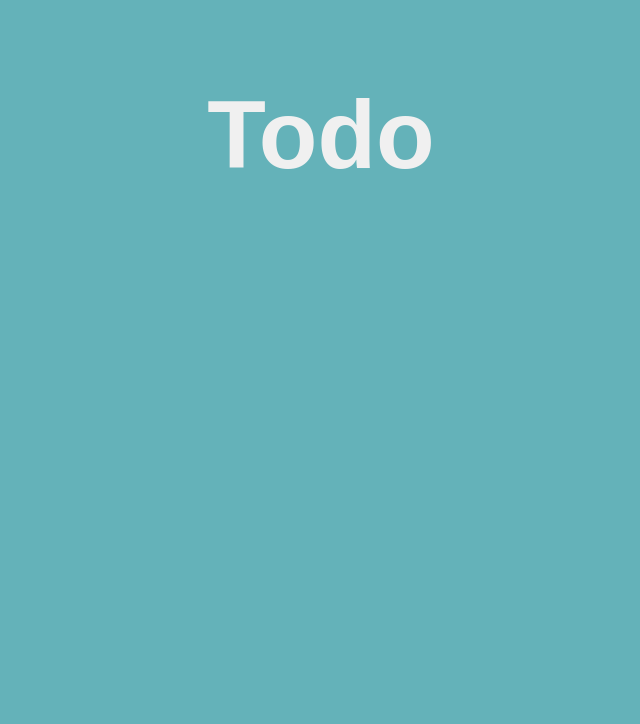
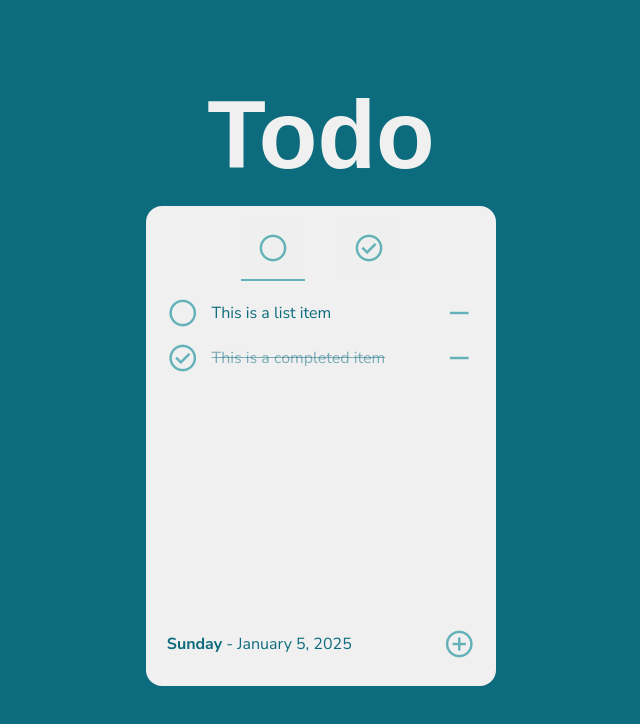
Before and after one commit to dipiesi/todo-app, a React (Vite) app: page / in a window 1280 px wide. Shown: the top 724 px of the page, without its empty margins (319-959 px from the left). Built offline with nearby package versions, Linux system fonts and the light colour scheme; a web font is replaced by a local one.

Commit message:
Create List Card.

```diff
--- a/index.html
+++ b/index.html
@@ -3,6 +3,10 @@
   <head>
     <meta charset="UTF-8" />
     <meta name="viewport" content="width=device-width, initial-scale=1.0" />
+    <link
+      rel="stylesheet"
+      href="https://fonts.googleapis.com/css2?family=Material+Symbols+Outlined"
+    />
     <title>Todo List</title>
   </head>
   <body>
--- a/src/App.jsx
+++ b/src/App.jsx
@@ -1,9 +1,11 @@
 import Header from "./components/Header";
+import TodoCard from "./components/TodoCard";
 
 export default function App() {
   return (
     <>
       <Header />
+      <TodoCard />
     </>
   );
 }
--- /dev/null
+++ b/src/components/BottomBar.jsx
@@ -0,0 +1,13 @@
+import { formatDate, getWeekday } from "../utilities/utilities";
+
+export default function BottomBar() {
+  const date = new Date();
+  return (
+    <section className="bottom-bar">
+      <p>
+        <strong>{getWeekday(date)}</strong> - {formatDate(date)}
+      </p>
+      <span className="material-symbols-outlined icon">add_circle</span>
+    </section>
+  );
+}
--- /dev/null
+++ b/src/components/PaginationButtons.jsx
@@ -0,0 +1,14 @@
+export default function PaginationButtons() {
+  return (
+    <div className="pagination-container">
+      <button className="pagination-btn active">
+        <span className="material-symbols-outlined icon">
+          radio_button_unchecked
+        </span>
+      </button>
+      <button className="pagination-btn">
+        <span className="material-symbols-outlined icon">check_circle</span>
+      </button>
+    </div>
+  );
+}
--- /dev/null
+++ b/src/components/TodoCard.jsx
@@ -0,0 +1,14 @@
+import PaginationButtons from "./PaginationButtons";
+import TodoList from "./TodoList";
+import BottomBar from "./BottomBar.jsx";
+import ITEMS from "../data.js";
+
+export default function TodoCard() {
+  return (
+    <section className="list-container">
+      <PaginationButtons />
+      <TodoList list={ITEMS} />
+      <BottomBar />
+    </section>
+  );
+}
--- /dev/null
+++ b/src/components/TodoItem.jsx
@@ -0,0 +1,13 @@
+export default function TodoItem({ item }) {
+  return (
+    <li>
+      <div className="item-card">
+        <span className="material-symbols-outlined icon">
+          {item.completed ? "check_circle" : "radio_button_unchecked"}
+        </span>
+        <p className={item.completed ? "completed" : undefined}>{item.todo}</p>
+        <span className="material-symbols-outlined icon">remove</span>
+      </div>
+    </li>
+  );
+}
--- /dev/null
+++ b/src/components/TodoList.jsx
@@ -0,0 +1,11 @@
+import TodoItem from "./TodoItem";
+
+export default function TodoList({ list }) {
+  return (
+    <ul>
+      {list.map((item, itemIndex) => (
+        <TodoItem key={itemIndex} item={item} />
+      ))}
+    </ul>
+  );
+}
--- a/src/data.js
+++ b/src/data.js
@@ -1,4 +1,6 @@
-export default items = [
+const ITEMS = [
   { todo: "This is a list item", completed: false },
   { todo: "This is a completed item", completed: true },
 ];
+
+export default ITEMS;
--- a/src/index.css
+++ b/src/index.css
@@ -1,6 +1,14 @@
 @import url("https://fonts.googleapis.com/css2?family=Barrio&family=Nunito+Sans:ital,opsz,wght@0,6..12,200..1000;1,6..12,200..1000&display=swap");
 
 /* Logo: Barrio / Text: Nunito Sans */
+
+:root {
+  --crystal-bell: hsl(189, 82%, 27%);
+  --aqueduct: hsl(185, 38%, 56%);
+  --aqueduct-50: hsla(185, 38%, 56%, 0.5);
+  --porpoise-place: hsl(189, 82%, 27%);
+  --porpoise-place-50: hsla(189, 82%, 27%, 0.5);
+}
 
 *,
 *::after,
@@ -20,11 +28,99 @@ body {
   align-items: center;
   height: 100vh;
   padding-top: 5rem;
-  background-color: hsl(185, 38%, 56%);
+  background-color: var(--porpoise-place);
 }
 
 header {
   font-family: "Barrio", sans-serif;
   font-size: 3rem;
   color: hsl(0, 0%, 94%);
+  margin-bottom: 1rem;
+  text-align: center;
 }
+
+.icon {
+  font-size: 2rem;
+  color: hsl(185, 38%, 56%);
+  transition: color 0.3s ease;
+}
+
+.icon:hover {
+  color: var(--aqueduct-50);
+  cursor: pointer;
+}
+
+.list-container {
+  background-color: hsl(0, 0%, 94%);
+  min-height: 60vh;
+  min-width: 350px;
+  border-radius: 1rem;
+  padding: 0.8rem;
+  display: flex;
+  flex-direction: column;
+  justify-content: space-between;
+  gap: 1rem;
+}
+
+.pagination-container {
+  text-align: center;
+}
+
+.pagination-btn {
+  border: none;
+  padding: 0.8rem 1rem;
+  margin: 0 1rem;
+}
+.pagination-btn:hover .icon {
+  color: var(--aqueduct-50);
+}
+
+.pagination-btn.active {
+  border-bottom: 2px solid var(--aqueduct);
+}
+
+.pagination-btn:hover.active {
+  border-bottom: 2px solid var(--aqueduct-50);
+}
+
+ul {
+  display: flex;
+  flex-direction: column;
+  flex: 1;
+}
+
+.item-card {
+  display: flex;
+  flex-direction: row;
+  align-items: center;
+  justify-content: space-between;
+  margin: 0 0.5rem 0.8rem 0.5rem;
+}
+
+.item-card p {
+  width: 100%;
+  font-family: "Nunito Sans", sans-serif;
+  color: var(--porpoise-place);
+  text-align: left;
+  margin-left: 0.8rem;
+  margin-right: 0.8rem;
+}
+
+.item-card .completed {
+  text-decoration: line-through;
+  color: var(--porpoise-place-50);
+}
+
+.bottom-bar {
+  padding: 0.8rem 0.5rem;
+  font-family: "Nunito Sans", sans-serif;
+  color: var(--porpoise-place);
+  display: flex;
+  align-items: center;
+  justify-content: space-between;
+  /* border-top: 2px solid var(--aqueduct-50); */
+}
+
+li {
+  list-style: none;
+}
--- /dev/null
+++ b/src/utilities/utilities.js
@@ -0,0 +1,19 @@
+export function getWeekday(date) {
+  const dayOfWeek = new Intl.DateTimeFormat("en-US", {
+    weekday: "long",
+  }).format(date);
+
+  return dayOfWeek;
+}
+
+export function formatDate(date) {
+  const month = new Intl.DateTimeFormat("en-US", { month: "long" }).format(
+    date
+  );
+  const day = new Intl.DateTimeFormat("en-US", { day: "numeric" }).format(date);
+  const year = new Intl.DateTimeFormat("en-US", { year: "numeric" }).format(
+    date
+  );
+
+  return `${month} ${day}, ${year}`;
+}
```
